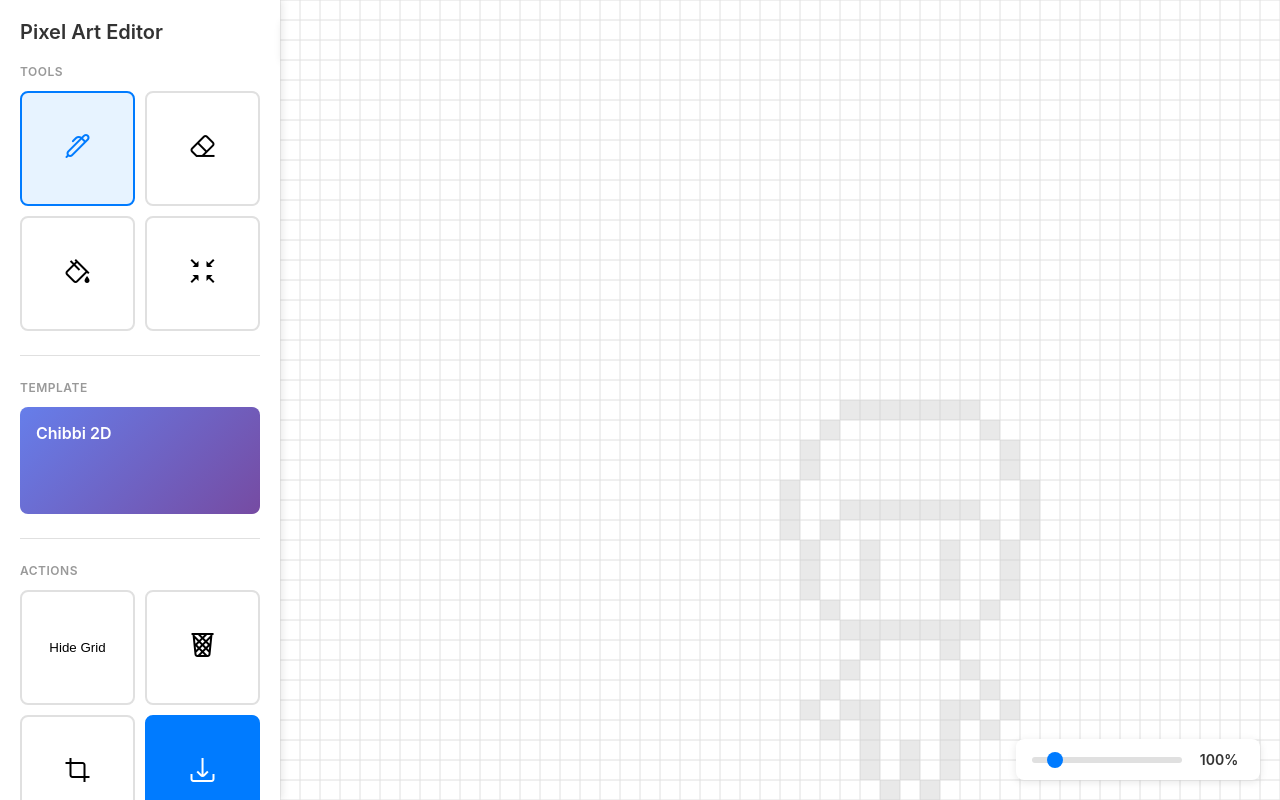
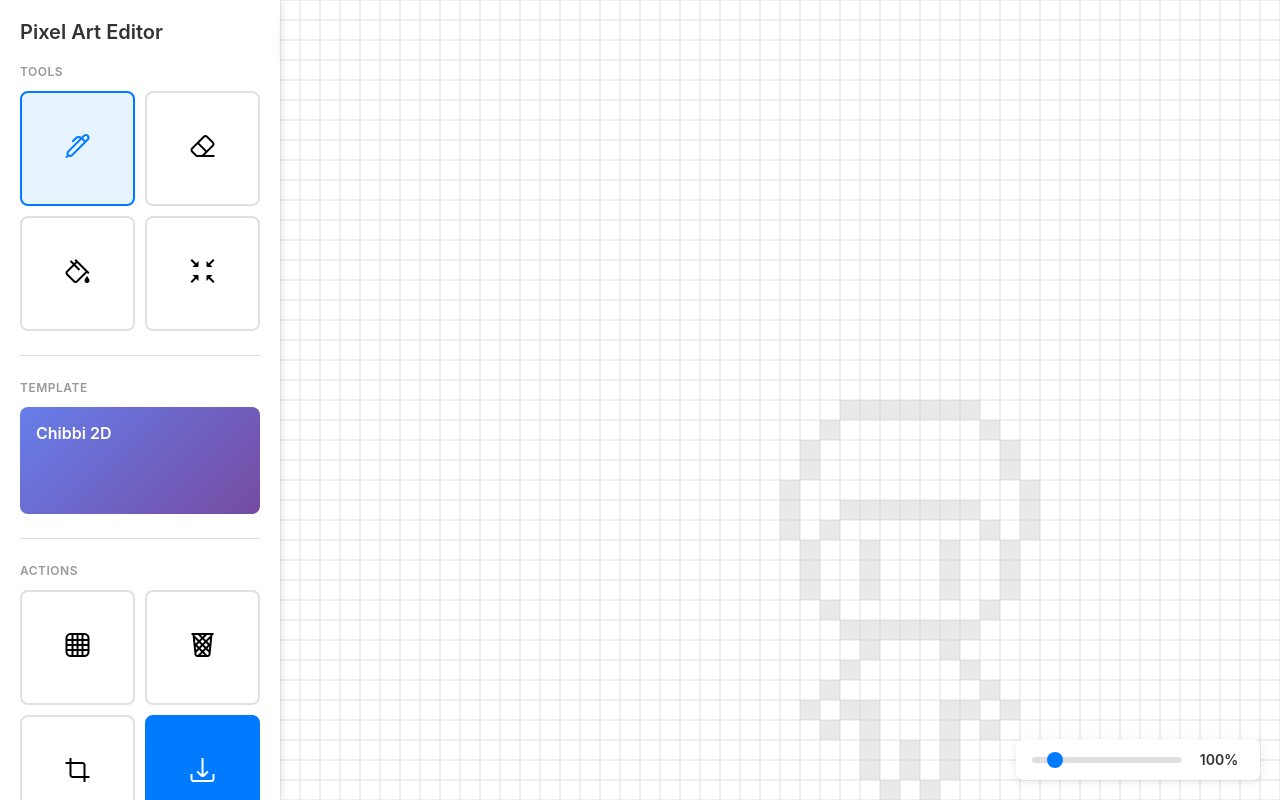
Before and after one commit to mrp2003/pixelart, a website built with Vite: page index.html in a window 1280 px wide. Both pictures are taken after a click on the button 77 px from the left and 647 px from the top of the page. Built offline with nearby package versions, Linux system fonts and the light colour scheme.

Commit message:
feat(ui): update grid icon to fi-rr-grid-alt and make it semi-transparent when grid is hidden

```diff
--- a/app.js
+++ b/app.js
@@ -51,9 +51,16 @@ class PixelArtEditor {
 
         this.setupCanvas();
         this.setupEventListeners();
+        this.initializeUI();
         this.centerCanvas();
         this.saveHistory();
         this.render();
+    }
+
+    initializeUI() {
+        // Set initial grid icon opacity
+        const gridIcon = document.querySelector('#toggleGridBtn i');
+        gridIcon.style.opacity = this.showGrid ? '1' : '0.3';
     }
 
     setupCanvas() {
@@ -643,8 +650,8 @@ class PixelArtEditor {
 
     toggleGrid() {
         this.showGrid = !this.showGrid;
-        const btn = document.getElementById('toggleGridBtn');
-        btn.textContent = this.showGrid ? 'Hide Grid' : 'Show Grid';
+        const icon = document.querySelector('#toggleGridBtn i');
+        icon.style.opacity = this.showGrid ? '1' : '0.3';
         this.render();
     }
 
--- a/index.html
+++ b/index.html
@@ -61,7 +61,7 @@
                 <h3>Actions</h3>
                 <div class="icon-grid">
                     <button id="toggleGridBtn" class="icon-btn" title="Show/Hide Grid">
-                        <i class="fi fi-tr-grid-alt"></i>
+                        <i class="fi fi-rr-grid-alt"></i>
                     </button>
                     <button id="clearBtn" class="icon-btn" title="Clear All">
                         <i class="fi fi-rs-trash-empty"></i>
```
